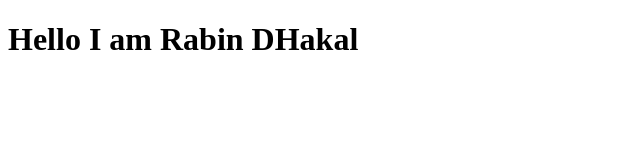
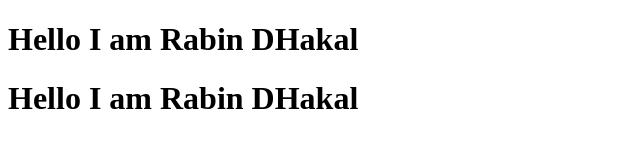
Before and after one commit to rabin9863/mobileapplication, a plain HTML site: page index.html in a window 1280 px wide. Shown: the whole page, without its empty margins (0-640 px from the left). Drawn offline with Linux system fonts and the light colour scheme.

Commit message:
First Commit

```diff
--- a/index.html
+++ b/index.html
@@ -7,5 +7,6 @@
   </head>
   <body>
     <h1>Hello I am Rabin DHakal</h1>
+    <h1>Hello I am Rabin DHakal</h1>
   </body>
 </html>
```
